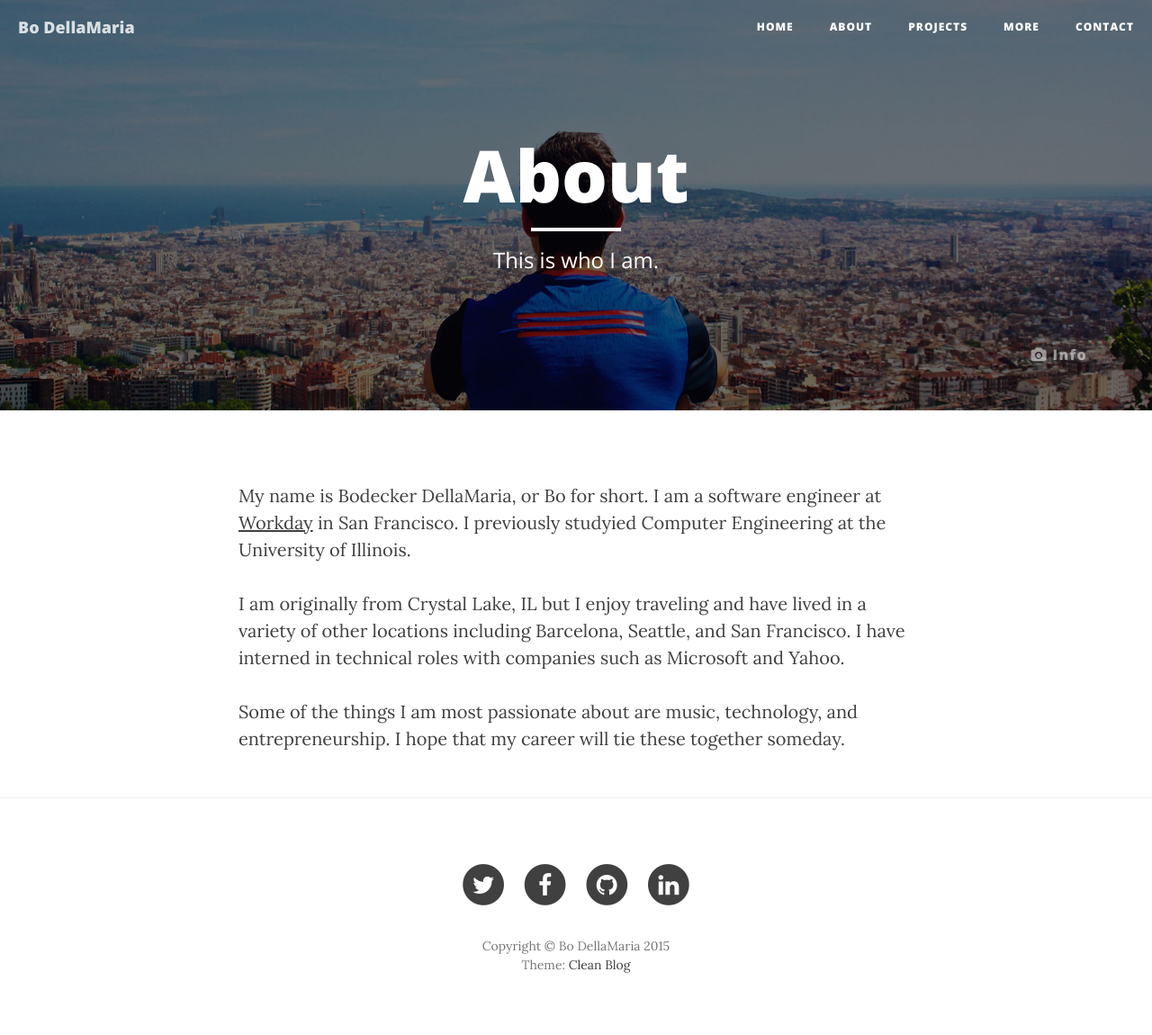
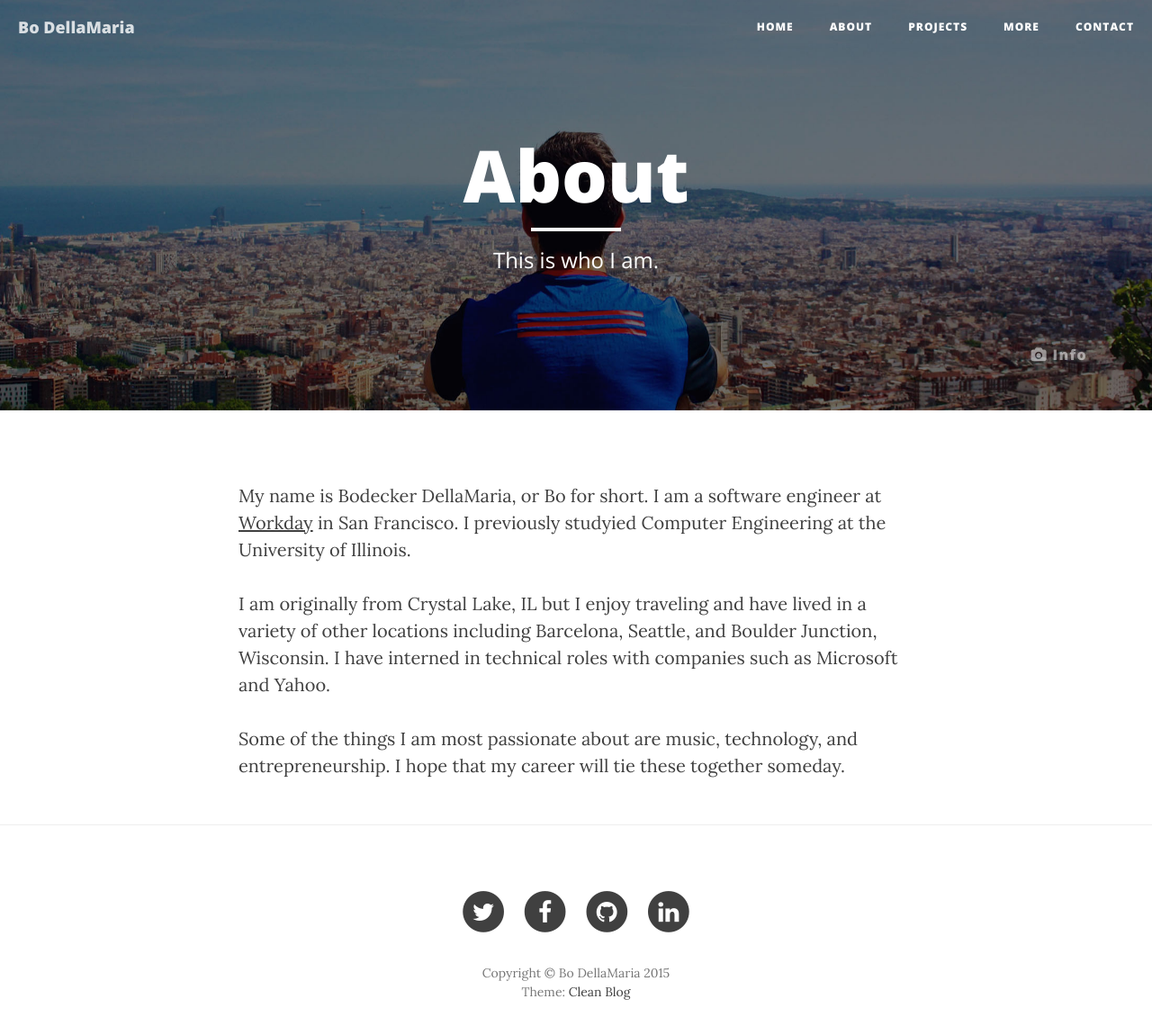
Before and after one commit to bojdell/bodellamaria, a Jekyll site: the page built from bodellamaria_jekyll/1-about.html, in a window 1280 px wide. Shown: the top 1150 px of the page at 90% size. Built offline with Jekyll 4.4.1, drawn with Linux system fonts in a browser that asks for light colours; nearby versions of some CDN libraries.

Commit message:
fixed about

```diff
--- a/bodellamaria_jekyll/1-about.html
+++ b/bodellamaria_jekyll/1-about.html
@@ -10,6 +10,6 @@ photo-caption-body: "Where I studied a semester abroad."
 
 <p>My name is Bodecker DellaMaria, or Bo for short. I am a software engineer at <a href="http://workday.com">Workday</a> in San Francisco. I previously studyied Computer Engineering at the University of Illinois.</p>
 
-<p>I am originally from Crystal Lake, IL but I enjoy traveling and have lived in a variety of other locations including Barcelona, Seattle, and San Francisco. I have interned in technical roles with companies such as Microsoft and Yahoo.</p>
+<p>I am originally from Crystal Lake, IL but I enjoy traveling and have lived in a variety of other locations including Barcelona, Seattle, and Boulder Junction, Wisconsin. I have interned in technical roles with companies such as Microsoft and Yahoo.</p>
 
 <p>Some of the things I am most passionate about are music, technology, and entrepreneurship. I hope that my career will tie these together someday.</p>
```
